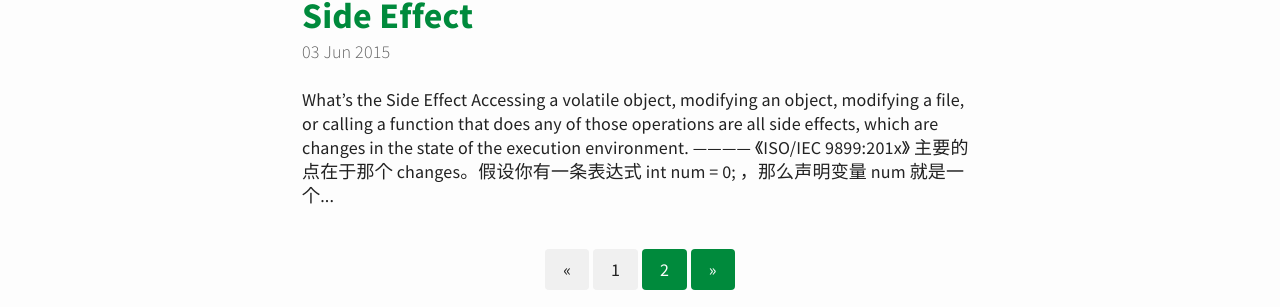
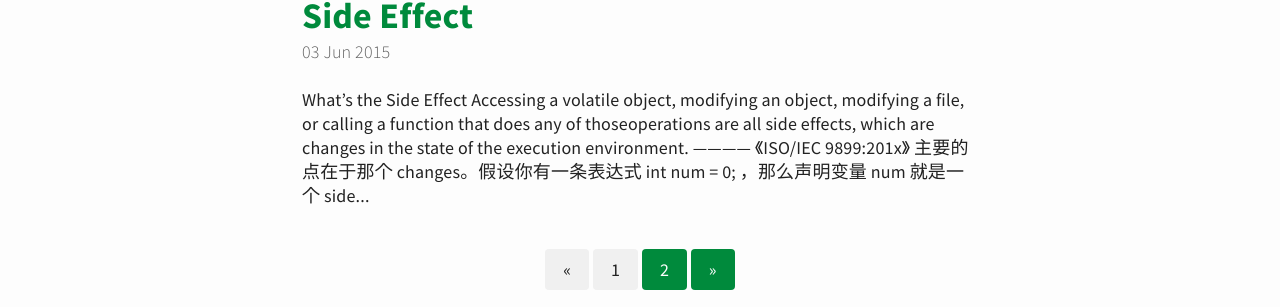
Before and after one commit to bitchild/bitchild.github.io, a Jekyll site: the page built from index.html, in a window 1280 px wide. Shown: the part 1166-1473 px from the top of the page. Built offline with Jekyll 4.4.1, drawn with Linux system fonts in a browser that asks for light colours; the list of posts is cut into pages by our own code.

Commit message:
Update 2015-6-3-side-effect.md

```diff
--- a/_posts/2015-6-3-side-effect.md
+++ b/_posts/2015-6-3-side-effect.md
@@ -3,9 +3,11 @@
 ---
 ### What's the Side Effect
 
-    Accessing a volatile object, modifying an object, modifying a file, or calling a function that does any of those
-    operations are all side effects, which are changes in the state of the execution environment.
+    Accessing a volatile object, modifying an object, modifying a file, or calling a function that
+    does any of thoseoperations are all side effects, which are changes in the state of the execution
+    environment.
     ———— 《ISO/IEC 9899:201x》
+
 主要的点在于那个 changes。假设你有一条表达式 int num = 0; ，那么声明变量 num 就是一个 side effect，然后将 num 赋值
 0 也是一个 side effect，因为这些都是程序执行环境声明的变化（没找到更好的表述），在这条语句执行完后，我们都知道 num
 的值为 0 了。那么这里还有另外一个概念： Sequence Point。
@@ -30,6 +32,7 @@
     — Immediately before and immediately after each call to a comparison function, and also between any call to a
     comparison function and any movement of the objects passed as arguments to that call (7.22.5).
     ———— 《ISO/IEC 9899:201x》
+
 如果能全部理解最好不过了，但是平时都用不到这么牛角尖的玩意，所以我还是来举个例子好了，就之前那个——作为一个很常规的
 表达式，它的末尾就是一个 Sequence Point。又如调用 pirntf 函数结束后也有一个 Sequence Point。并且要记住，当达到一个
 Sequence Point 时，之前的 Side Effect 都已经作用完毕了。这很好理解，还是那个给 num 赋值 0 的情况，赋值完后，就遇到了
```
